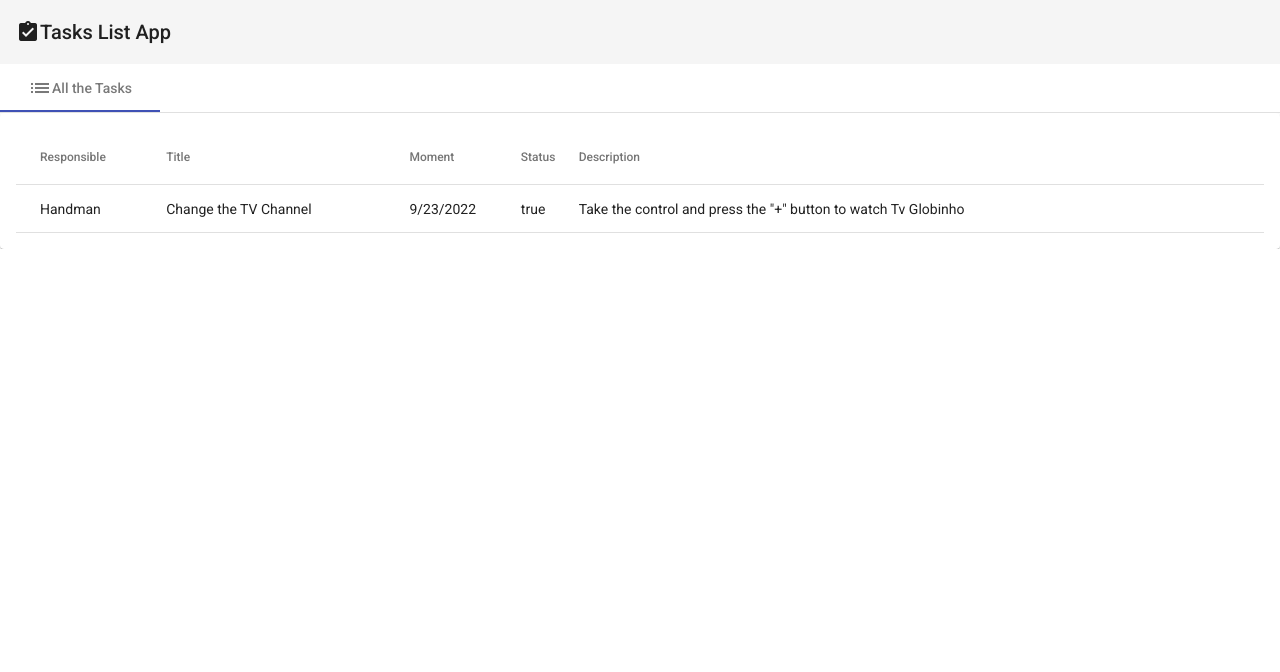
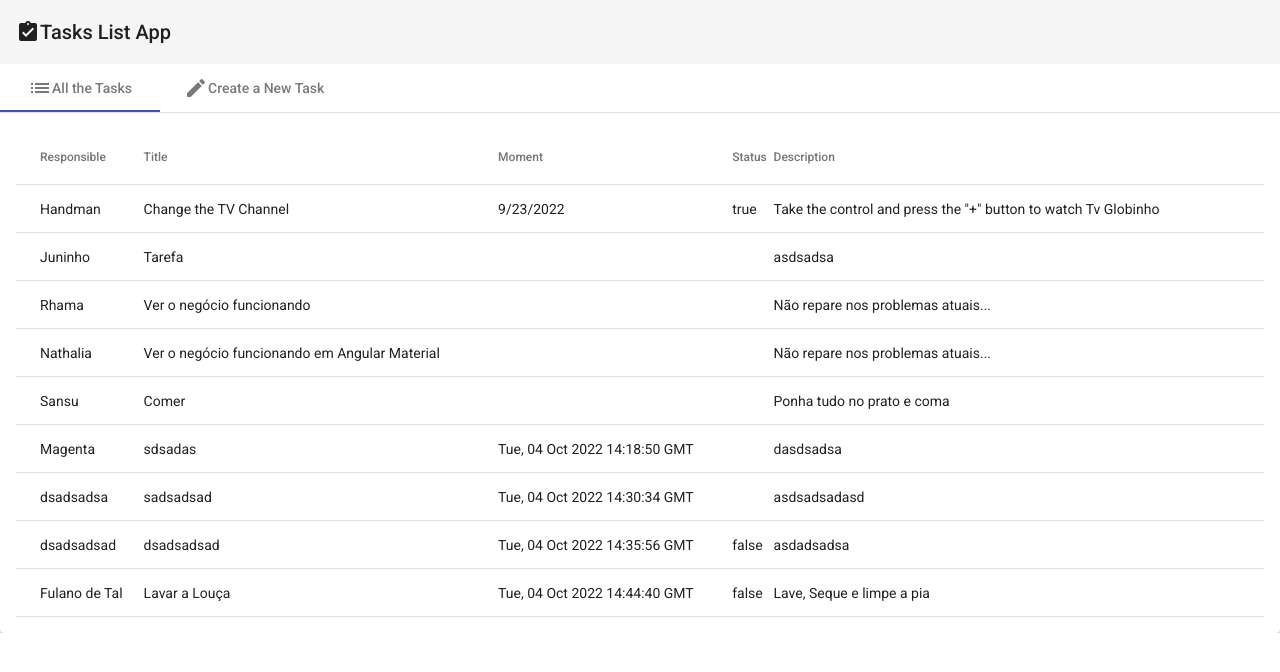
Before and after one commit to fhellipevalentin/todolist-app, an Angular app: page /tasks-list in a window 1280 px wide. Shown: the top 672 px of the page. Built offline with nearby package versions, Linux system fonts and the light colour scheme; data requests are answered from the project's data file.

Commit message:
Adicionando Tarefas

```diff
--- a/server/db.json
+++ b/server/db.json
@@ -6,8 +6,62 @@
       "title": "Change the TV Channel",
       "desc": "Take the control and press the \"+\" button to watch Tv Globinho",
       "created_At": "9/23/2022",
-            "expiration" : "9/24/2022",
+      "expiration": "9/24/2022",
       "status": true
+    },
+    {
+      "author": "Juninho",
+      "title": "Tarefa",
+      "desc": "asdsadsa",
+      "id": 2
+    },
+    {
+      "author": "Rhama",
+      "title": "Ver o negócio funcionando",
+      "desc": "Não repare nos problemas atuais...",
+      "id": 3
+    },
+    {
+      "author": "Nathalia",
+      "title": "Ver o negócio funcionando em Angular Material",
+      "desc": "Não repare nos problemas atuais...",
+      "id": 4
+    },
+    {
+      "author": "Sansu",
+      "title": "Comer",
+      "desc": "Ponha tudo no prato e coma",
+      "id": 5
+    },
+    {
+      "author": "Magenta",
+      "title": "sdsadas",
+      "desc": "dasdsadsa",
+      "created_At": "Tue, 04 Oct 2022 14:18:50 GMT",
+      "id": 6
+    },
+    {
+      "id": "214af13b-b8b7-4db9-b198-a27634efb40b",
+      "author": "dsadsadsa",
+      "title": "sadsadsad",
+      "desc": "asdsadsadasd",
+      "created_At": "Tue, 04 Oct 2022 14:30:34 GMT"
+    },
+    {
+      "author": "dsadsadsad",
+      "title": "dsadsadsad",
+      "desc": "asdadsadsa",
+      "created_At": "Tue, 04 Oct 2022 14:35:56 GMT",
+      "status": false,
+      "id": 7
+    },
+    {
+      "author": "Fulano de Tal",
+      "title": "Lavar a Louça",
+      "desc": "Lave, Seque e limpe a pia",
+      "created_At": "Tue, 04 Oct 2022 14:44:40 GMT",
+      "status": false,
+      "id": 8
     }
   ]
 }
--- a/src/app/components/task-list/task-list.component.html
+++ b/src/app/components/task-list/task-list.component.html
@@ -39,4 +39,36 @@
             </table>
         </mat-card>
     </mat-tab>
+    <mat-tab>
+        <ng-template mat-tab-label>
+            <mat-icon>create</mat-icon>
+            Create a New Task
+        </ng-template>
+        <mat-card>
+            <form [formGroup]="formulary" (ngSubmit)="submit()">
+                <mat-form-field class="full-width" appearance="fill">
+                    <mat-label>Author: </mat-label>
+                    <input formControlName="author" matInput placeholder="Author of the task" />
+                </mat-form-field>
+                <div *ngIf="formulary.get('author')?.errors">
+                    <div *ngIf="formulary.get('author')?.errors?.['required']">Field Author is Required</div>
+                </div>
+                <mat-form-field class="full-width" appearance="fill">
+                  <mat-label>Title: </mat-label>
+                  <input formControlName="title" matInput placeholder="Title of the task" />
+                </mat-form-field>
+                <div *ngIf="formulary.get('title')?.errors">
+                  <div *ngIf="formulary.get('title')?.errors?.['required']">Field Title is Required</div>
+                </div>
+                <mat-form-field class="full-width" appearance="fill">
+                  <mat-label>Description: </mat-label>
+                  <input formControlName="desc" matInput placeholder="Description" />
+                </mat-form-field>
+                <div *ngIf="formulary.get('desc')?.errors">
+                  <div *ngIf="formulary.get('desc')?.errors?.['required']">Field Description is Required</div>
+                </div>
+                  <button mat-button color="primary" >Add Task</button>
+              </form>
+        </mat-card>
+    </mat-tab>
 </mat-tab-group>
--- a/src/app/components/task-list/task-list.component.ts
+++ b/src/app/components/task-list/task-list.component.ts
@@ -1,5 +1,5 @@
-import { Component, OnInit } from '@angular/core';
-import { FormBuilder } from '@angular/forms';
+import { Component, Input, OnInit } from '@angular/core';
+import { FormBuilder, FormControl, FormGroup, Validators } from '@angular/forms';
 import { Tasks } from 'src/app/model/tasks';
 import { TaskService } from 'src/app/services/task.service';
 
@@ -12,11 +12,19 @@ export class TaskListComponent implements OnInit {
 
   constructor( private taskService: TaskService, private formBilder: FormBuilder) { }
 
+  formulary!: FormGroup;
+
   tasksList: any = []
   columns : string[] = ['author', 'title', 'created_At', 'status', 'desc']
 
   ngOnInit(): void {
-    this.showData()
+    this.showData();
+    this.formulary = this.formBilder.group( {
+      author: new FormControl('', Validators.required),
+      title: new FormControl('', Validators.required),
+      desc: new FormControl('', Validators.required)
+    })
+
   }
 
   showData() {
@@ -24,4 +32,13 @@ export class TaskListComponent implements OnInit {
       this.tasksList = data
     })
   }
+
+  submit() {
+    const formValues = this.formulary.value
+    const tasks: Tasks = new Tasks(formValues.author, formValues.title, formValues.desc, new Date().toUTCString(), false);
+    this.taskService.insertTask(tasks).subscribe(response => {
+      this.tasksList.push(response)
+      console.log(response)
+    })
+  }
 }
--- a/src/app/model/tasks.ts
+++ b/src/app/model/tasks.ts
@@ -1,9 +1,17 @@
-export interface Tasks {
-    id: number;
+export class Tasks {
+    id!: number;
     author: string;
     title: string;
-    created_At: Date;
-    expiration: Date;
-    status: false;
+    created_At: string;
+    expiration!: Date;
+    status!: false;
     desc: string;
+
+    constructor(author: string, title: string, desc: string, created_At: string, status: false) {
+        this.author = author;
+        this.title = title;
+        this.desc = desc;
+        this.created_At = created_At;
+        this.status = false;
+    }
 }
```
Lines whose indentation alone changed are shown as unchanged.
